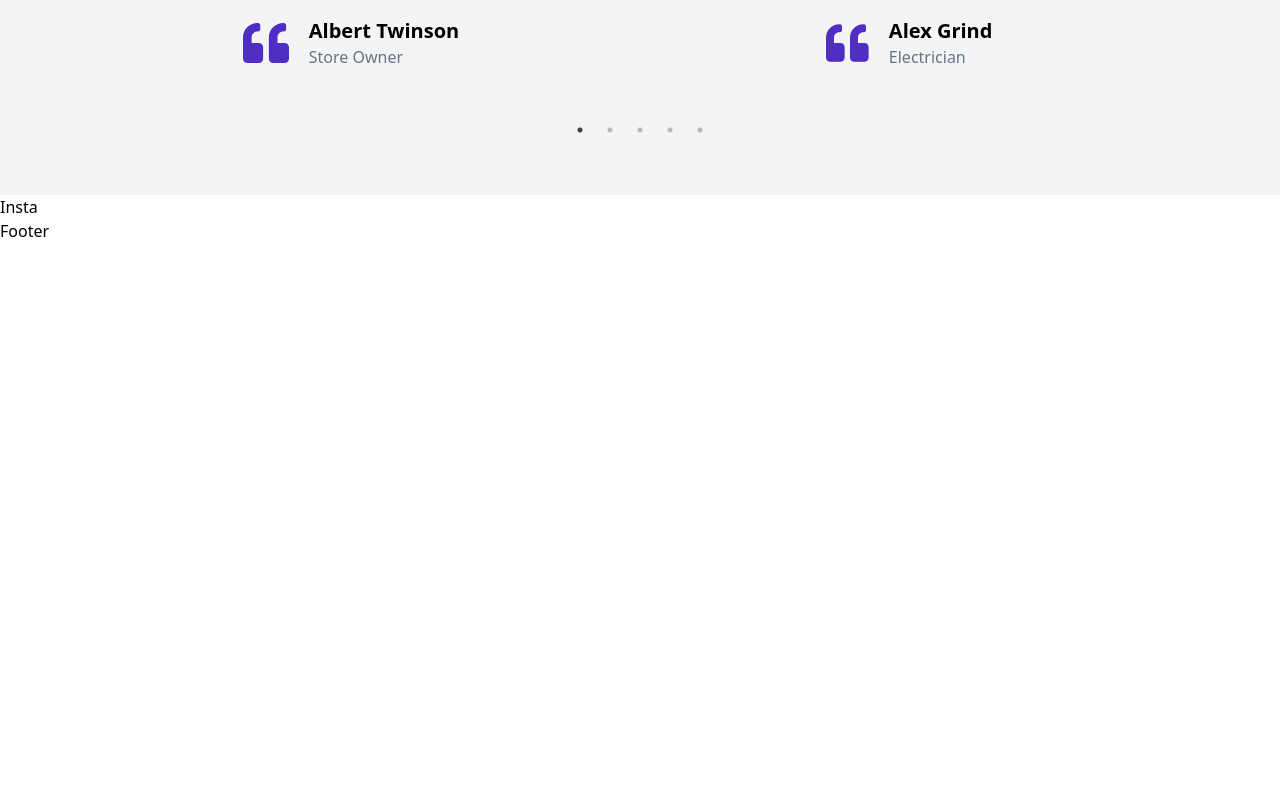
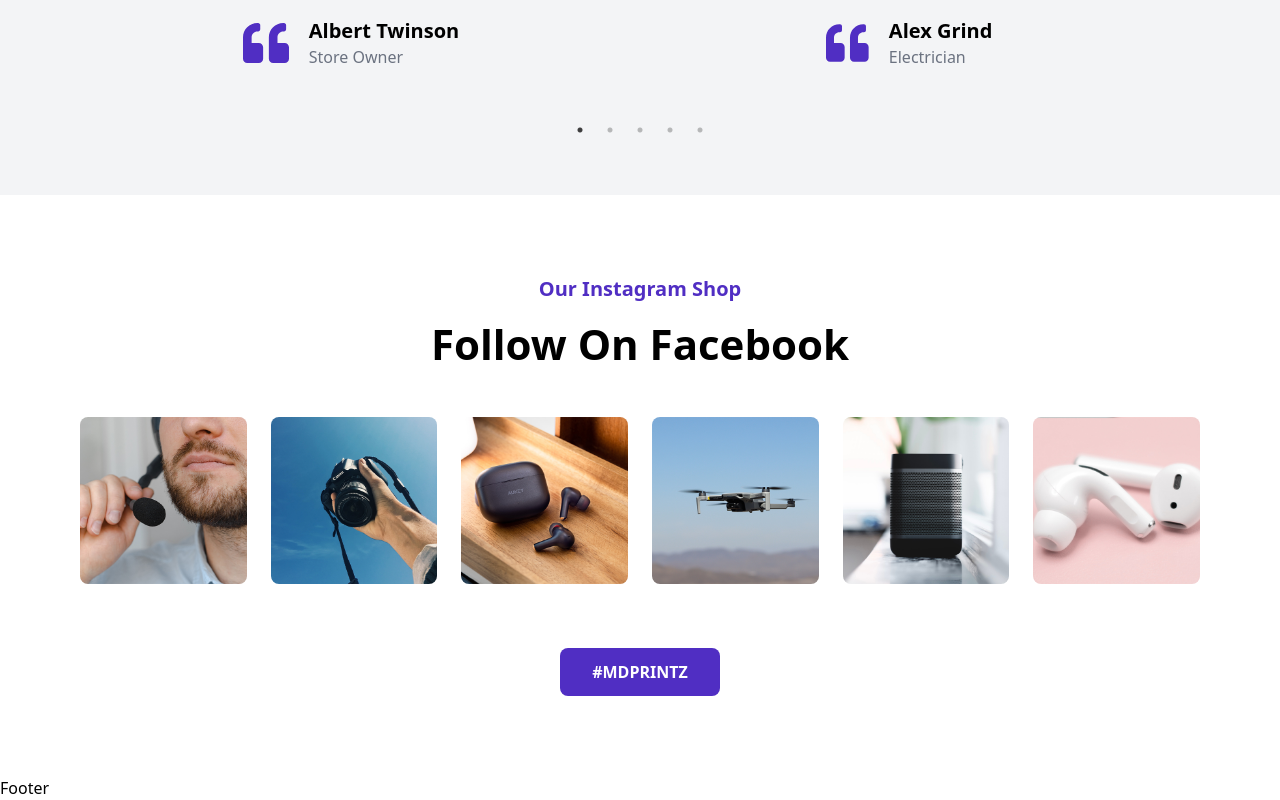
Before and after one commit to bondanbanuaji/mdprintzstoredemo, a React (Vite) app: page / in a window 1280 px wide. Shown: the part 4150-4950 px from the top of the page. Before the commit the page ends 4393 px from the top, so only its background shows below. Built offline with nearby package versions, Linux system fonts and the light colour scheme.

Commit message:
add insta section

```diff
--- a/src/sections/Insta.jsx
+++ b/src/sections/Insta.jsx
@@ -1,8 +1,51 @@
-import React from 'react'
+import React, { useEffect } from 'react';
+
+import insta1 from '../assets/insta-1.jpg';
+import insta2 from '../assets/insta-2.jpg';
+import insta3 from '../assets/insta-3.jpg';
+import insta4 from '../assets/insta-4.jpg';
+import insta5 from '../assets/insta-5.jpg';
+import insta6 from '../assets/insta-6.jpg';
+
+import AOS from 'aos';
+import 'aos/dist/aos.css';
+
 
 const Insta = () => {
+
+    useEffect(() => {
+      AOS.init({
+        offset: 100,
+        duration: 500,
+        easing: 'ease-in-out',
+      })
+
+      AOS.refresh();
+
+    }, [])
+
+
   return (
-    <div>Insta</div>
+    <div className='w-full lg:px-20 px-5 py-[80px] bg-white flex flex-col justify-center items-center gap-4'>
+      <h1 data-aos="zoom-in" data-aos-delays="100"
+      className='text-xl font-semibold capitalize text-themepurple' >Our Instagram Shop
+      </h1>
+      <h1 data-aos="zoom-in" data-aos-delay="200"
+        className='font-semibold text-black text-[42px] leading-[50px] text-center capitalize'>
+        Follow On Facebook
+      </h1>
+      <div data-aos="zoom-in" data-aos-delay="300"
+        className='grid items-center justify-center w-full grid-cols-1 gap-6 mt-8 frid lg:grid-cols-6'>
+        <img src={insta1} alt="" className='rounded-lg' />
+        <img src={insta2} alt="" className='rounded-lg' />
+        <img src={insta3} alt="" className='rounded-lg' />
+        <img src={insta4} alt="" className='rounded-lg' />
+        <img src={insta5} alt="" className='rounded-lg' />
+        <img src={insta6} alt="" className='rounded-lg' />
+      </div>
+      <button data-aos="zoom-in" data-aos-delay="400"
+      className='px-8 py-3 mt-12 font-semibold text-white uppercase rounded-lg bg-themepurple hover:bg-themeyellow hover:text-black'> #Mdprintz </button>
+    </div>
   )
 }
 
```
